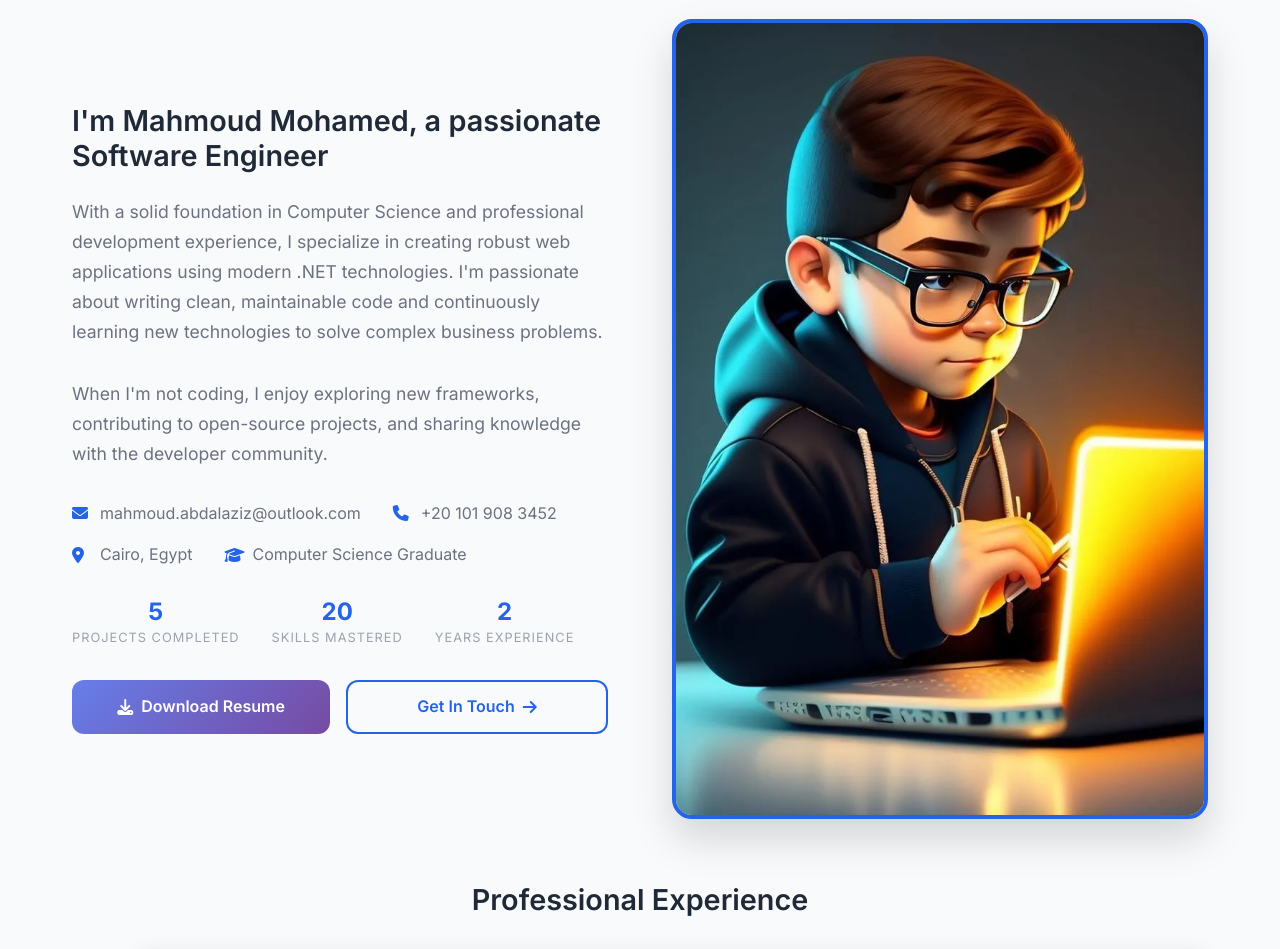
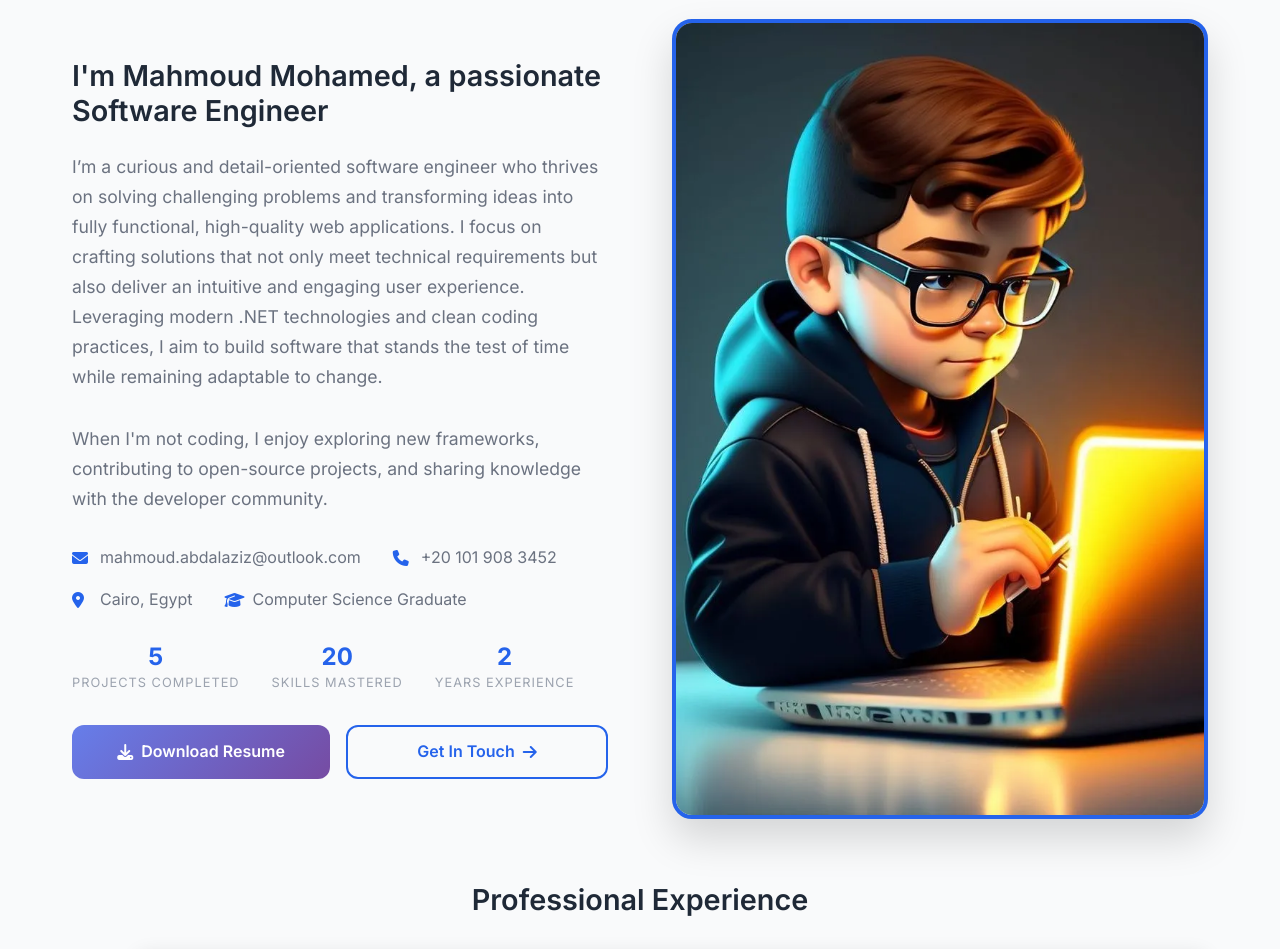
Before and after one commit to M7-TROJAN/TROJAN-Portfolio, a plain HTML site: page index.html in a window 1280 px wide. Shown: the part 1048-1997 px from the top of the page. Drawn offline with nearby package versions, Linux system fonts and the light colour scheme.

Commit message:
Update index.html

```diff
--- a/index.html
+++ b/index.html
@@ -201,7 +201,7 @@
                     <div class="about-text" data-aos="fade-right">
                         <div class="about-intro">
                             <h3>I'm Mahmoud Mohamed, a passionate Software Engineer</h3>
-                            <p>With a solid foundation in Computer Science and professional development experience, I specialize in creating robust web applications using modern .NET technologies. I'm passionate about writing clean, maintainable code and continuously learning new technologies to solve complex business problems.</p>
+                            <p>I’m a curious and detail-oriented software engineer who thrives on solving challenging problems and transforming ideas into fully functional, high-quality web applications. I focus on crafting solutions that not only meet technical requirements but also deliver an intuitive and engaging user experience. Leveraging modern .NET technologies and clean coding practices, I aim to build software that stands the test of time while remaining adaptable to change.</p>
                             <p>When I'm not coding, I enjoy exploring new frameworks, contributing to open-source projects, and sharing knowledge with the developer community.</p>
                         </div>
 
```
